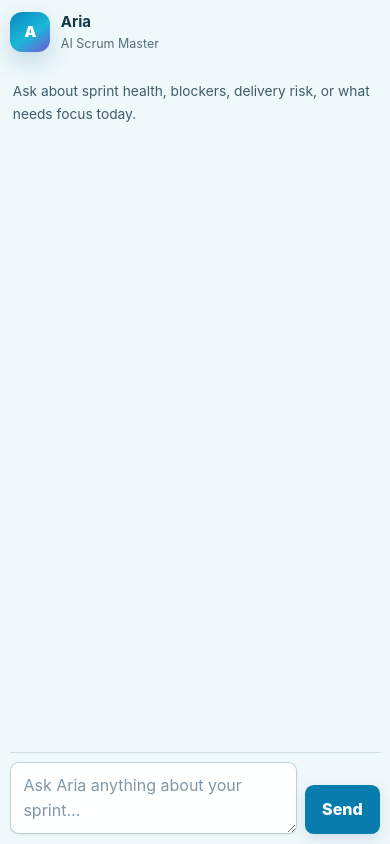
After one commit to jey-kathirvel/smpilot, a FastAPI app: template app/templates/aria_widget.html in a window 390 px wide. The commit adds this page. Run offline with FastAPI, Linux system fonts and the light colour scheme; the template is opened without the code that fills it, so the values that code supplies are empty; some libraries are stand-ins or nearby versions.

Commit message:
UX: Add global Aria chatbot and mobile menu

```diff
--- a/app/static/css/app.css
+++ b/app/static/css/app.css
@@ -190,3 +190,39 @@ html,body{font-synthesis:none;text-rendering:optimizeLegibility;-webkit-font-smo
   .app-shell{padding-bottom:max(2rem,env(safe-area-inset-bottom))}
   .pwa-install{display:none}
 }
+
+/* Readable sticky header, global Aria chat and polished mobile menu */
+.site-header{position:sticky;top:0;z-index:100;background:rgba(238,250,252,.94);box-shadow:0 5px 22px rgba(2,47,64,.18)}
+.primary-nav a{color:#0d3546;font-size:.84rem;font-weight:750;text-shadow:none}
+.primary-nav a:hover{color:#052b3b;background:rgba(255,255,255,.72)}
+.primary-nav a.active{color:#004d6a;background:#d4eef4;box-shadow:inset 0 0 0 1px rgba(22,116,146,.14)}
+.aria-identity{display:none}
+.header-actions .avatar{color:white}
+.aria-chat-launcher{position:fixed;right:1.25rem;bottom:1.25rem;z-index:110;display:flex;align-items:center;gap:.55rem;min-height:3rem;padding:.45rem .9rem .45rem .45rem;border:1px solid rgba(255,255,255,.78);border-radius:999px;background:linear-gradient(135deg,#087fa9,#075b87);color:white;box-shadow:0 12px 30px rgba(1,48,70,.3)}
+.aria-chat-launcher:hover{background:linear-gradient(135deg,#08759d,#054e76)}
+.aria-launcher-mark{display:grid;place-items:center;width:2.05rem;height:2.05rem;border-radius:50%;background:rgba(255,255,255,.2);font-weight:900}
+.aria-chat-drawer{position:fixed;right:1.25rem;bottom:5rem;z-index:109;width:min(25rem,calc(100vw - 2rem));height:min(38rem,calc(100dvh - 7rem));overflow:hidden;border:1px solid rgba(255,255,255,.82);border-radius:1.15rem;background:rgba(238,247,248,.97);box-shadow:0 24px 60px rgba(1,39,56,.36);backdrop-filter:blur(18px)}
+.aria-chat-drawer[hidden]{display:none}
+.aria-chat-drawer>header{height:3.6rem;display:flex;align-items:center;justify-content:space-between;padding:.7rem .8rem .7rem 1rem;background:linear-gradient(135deg,#087fa9,#075b87);color:white}
+.aria-chat-drawer>header>div{display:grid;line-height:1.1}.aria-chat-drawer>header small{color:#d9f5ff;font-size:.7rem}.aria-chat-close{width:2.25rem;min-height:2.25rem;padding:0;border-radius:50%;background:rgba(255,255,255,.16);font-size:1.4rem;box-shadow:none}
+.aria-chat-drawer iframe{display:block;width:100%;height:calc(100% - 3.6rem);border:0;background:#eff8fa}
+.aria-widget-body{min-height:100dvh;background:#eff8fa;color:#143746}
+.aria-widget-body::before,.aria-widget-body::after{display:none}
+.aria-widget-content{min-height:100dvh;display:grid;grid-template-rows:auto 1fr auto;gap:.7rem;padding:.8rem}
+.aria-widget-intro{display:flex;align-items:center;gap:.65rem}.aria-widget-intro .aria-orb{width:2.5rem;height:2.5rem;border-radius:.75rem}.aria-widget-intro>div{display:grid}.aria-widget-intro small{color:#52707c}
+.aria-widget-messages{min-height:0;overflow-y:auto;display:grid;align-content:start;gap:.55rem;padding:.15rem}
+.chat-message{max-width:90%;padding:.65rem .75rem;border-radius:.8rem;background:white;box-shadow:0 3px 10px rgba(4,55,73,.07)}.chat-message strong{font-size:.76rem}.chat-message p{margin:.2rem 0;color:#294b59;line-height:1.45}.chat-user{justify-self:end;background:#d7f0f6}.chat-assistant{justify-self:start}
+.aria-widget-form{grid-template-columns:1fr auto;align-items:end;gap:.5rem;margin:0;padding-top:.6rem;border-top:1px solid #ccdee4}.aria-widget-form textarea{min-height:3rem;max-height:7rem}.aria-widget-form button{min-height:3rem}
+
+@media(max-width:768px){
+  .site-header{position:sticky;top:0;z-index:100;flex-wrap:nowrap}
+  .primary-nav{top:calc(100% + .35rem);right:.55rem;left:.55rem;width:auto;max-height:calc(100dvh - 4.5rem);margin:0;padding:.55rem;border:1px solid rgba(255,255,255,.82);border-radius:.85rem;background:rgba(240,250,251,.98);box-shadow:0 18px 42px rgba(2,44,61,.28);backdrop-filter:blur(20px)}
+  .primary-nav a{min-height:3rem;padding:.75rem .9rem;color:#0b3445;font-size:.98rem;font-weight:760}
+  .primary-nav a+a{border-top:1px solid rgba(25,98,122,.09)}
+  .primary-nav a.active{padding-left:1.15rem;background:#d6eff4}
+  .primary-nav a.active::before{content:"";position:absolute;top:.7rem;bottom:.7rem;left:.45rem;width:3px;border-radius:3px;background:#087fa9}
+  .nav-toggle[aria-expanded="true"]{background:#d5edf3}
+  .aria-chat-launcher{right:.75rem;bottom:max(.75rem,env(safe-area-inset-bottom));padding-right:.7rem}.aria-chat-launcher>span:last-child{display:none}
+  .aria-chat-drawer{inset:auto 0 0;width:100%;height:min(82dvh,42rem);border-radius:1.2rem 1.2rem 0 0}
+  .aria-widget-content{padding:.65rem}
+}
--- /dev/null
+++ b/app/templates/aria_widget.html
@@ -0,0 +1,24 @@
+<!doctype html>
+<html lang="en">
+<head>
+  <meta charset="utf-8">
+  <meta name="viewport" content="width=device-width,initial-scale=1">
+  <title>Ask Aria</title>
+  <link rel="stylesheet" href="{{ url_for('static', path='/css/app.css') }}?v=aria-header-1">
+</head>
+<body class="aria-widget-body">
+  <main class="aria-widget-content">
+    <div class="aria-widget-intro"><span class="aria-orb">A</span><div><strong>Aria</strong><small>AI Scrum Master</small></div></div>
+    <section class="aria-widget-messages" aria-live="polite">
+      {% for message in messages[-12:] %}<article class="chat-message chat-{{ message.role }}"><strong>{{ 'You' if message.role == 'user' else 'Aria' }}</strong><p>{{ message.content }}</p>{% if message.facts and message.role == 'assistant' and message.facts.recommended_action %}<p><b>Next:</b> {{ message.facts.recommended_action }}</p>{% endif %}</article>{% else %}<p class="muted">Ask about sprint health, blockers, delivery risk, or what needs focus today.</p>{% endfor %}
+    </section>
+    <form method="post" action="/aria" class="aria-widget-form">
+      <input type="hidden" name="csrf" value="{{ csrf_token }}">
+      <input type="hidden" name="embed" value="1">
+      <label for="aria-question" class="sr-only">Ask Aria a question</label>
+      <textarea id="aria-question" name="question" required maxlength="2000" rows="2" placeholder="Ask Aria anything about your sprint…"></textarea>
+      <button type="submit">Send</button>
+    </form>
+  </main>
+</body>
+</html>
```
Also changed, not shown: app/routers/aria_chat.py (+4 -3 lines), app/static/js/app.js (+23 -0 lines), app/templates/base.html (+4 -3 lines).
